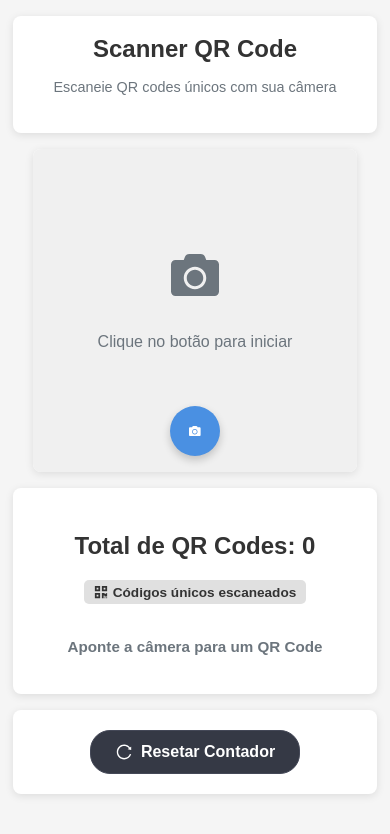
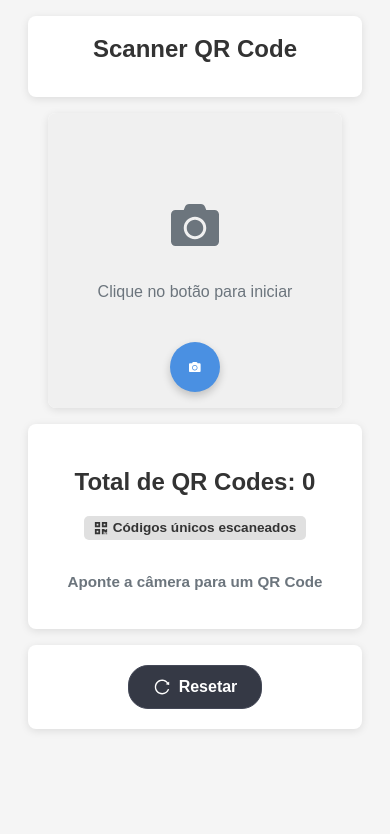
Before and after one commit to LucianoLouzada/qr-scanner-app, a React (Vite) app: page / in a window 390 px wide. Shown: the top 834 px of the page. Built offline with nearby package versions, Linux system fonts and the light colour scheme.

Commit message:
Pausa leitura 0,5s Estabiliza layout mobile e corrige debounce do scanner

```diff
--- a/src/App.jsx
+++ b/src/App.jsx
@@ -24,9 +24,9 @@ let audioContext = null;
 let audioUnlocked = false;
 
 // Configurações do Áudio e Intervalos
-const VOLUME_MAX = 0.9;
+const VOLUME_MAX = 1.5;
 const SOUND_DEBOUNCE_MS = 500; // Debounce de 500ms para evitar spam de som
-const SCAN_PAUSE_AFTER_SUCCESS_MS = 1000; // Pausa a câmera por 1 segundo após um sucesso
+const SCAN_PAUSE_AFTER_SUCCESS_MS = 500; // Pausa a câmera por 1 segundo após um sucesso
 
 
 // FUNÇÃO PARA GERAR UM BEEP DISTINTO POR SUCESSO/RECUSA (Web Audio API)
@@ -127,7 +127,7 @@ function App() {
                         playBeep(true);
                         setStatusMessage(STATUS_SUCCESS);
 
-                        // AÇÃO CHAVE: PAUSA O SCANNER por 1s após o sucesso
+                        // AÇÃO CHAVE: PAUSA O SCANNER por 0,5s após o sucesso
                         if (qrScannerRef.current) {
                             qrScannerRef.current.stop();
 
@@ -217,7 +217,7 @@ function App() {
             {/* CARD 1: Título */}
             <div className="card app-header">
                 <h1>Scanner QR Code</h1>
-                <p>Escaneie QR codes únicos com sua câmera</p>
+                <p></p>
             </div>
 
             {/* CARD 2: Scanner / Placeholder */}
@@ -262,7 +262,7 @@ function App() {
             {/* CARD 4: Resetar */}
             <div className="card reset-card">
                 <button className="reset-btn" onClick={resetCount}>
-                    <AiOutlineReload size={18} style={{ marginRight: '8px' }} /> Resetar Contador
+                    <AiOutlineReload size={18} style={{ marginRight: '8px' }} /> Resetar
                 </button>
             </div>
 
```
